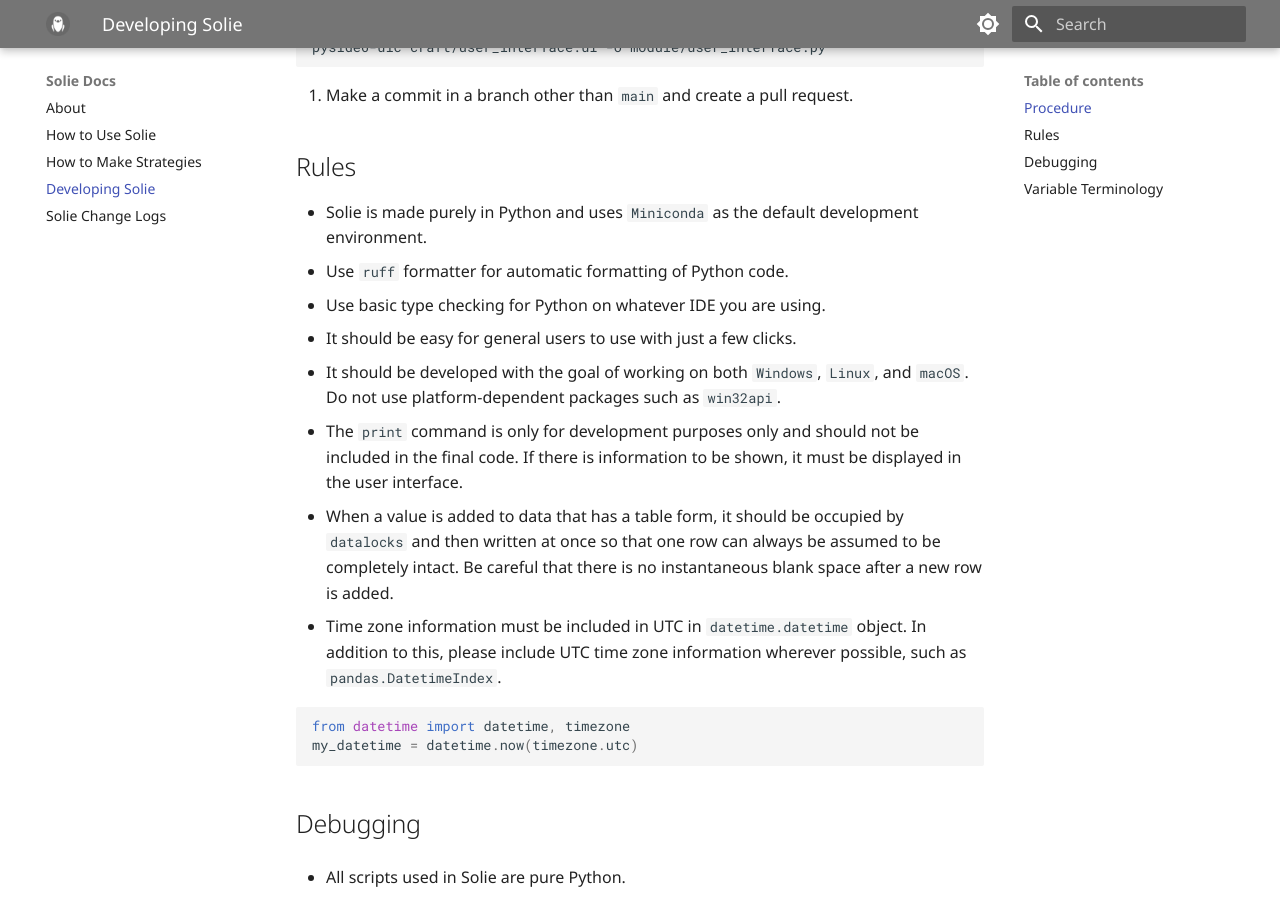
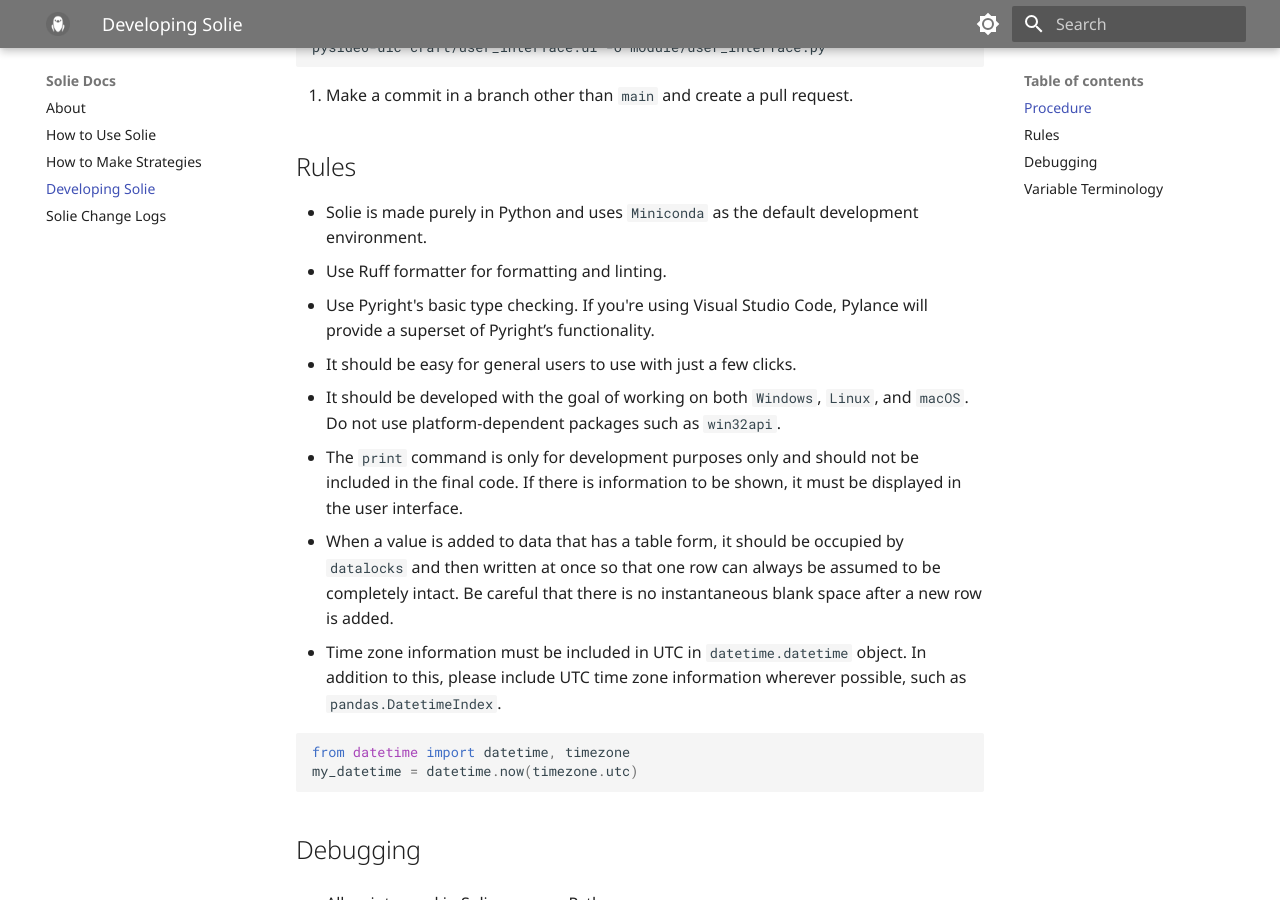
Before and after one commit to cunarist/solie, an MkDocs documentation site: the page built from documentation/docs/developing.md, in a window 1280 px wide and 900 px high, scrolled down 565 px. Built offline with MkDocs 1.6.1 and Material for MkDocs 9.7.7, drawn with Linux system fonts in a browser that asks for light colours.

Commit message:
Use Pyright for type checking

```diff
--- a/documentation/docs/developing.md
+++ b/documentation/docs/developing.md
@@ -28,8 +28,8 @@
 ## Rules
 
 - Solie is made purely in Python and uses `Miniconda` as the default development environment.
-- Use `ruff` formatter for automatic formatting of Python code.
-- Use basic type checking for Python on whatever IDE you are using.
+- Use Ruff formatter for formatting and linting.
+- Use Pyright's basic type checking. If you're using Visual Studio Code, Pylance will provide a superset of Pyright’s functionality.
 - It should be easy for general users to use with just a few clicks.
 - It should be developed with the goal of working on both `Windows`, `Linux`, and `macOS`. Do not use platform-dependent packages such as `win32api`.
 - The `print` command is only for development purposes only and should not be included in the final code. If there is information to be shown, it must be displayed in the user interface.
--- a/pyproject.toml
+++ b/pyproject.toml
@@ -2,3 +2,6 @@
 extend-select = ["N"]
 ignore = []
 exclude = ["module/user_interface.py"]
+
+[tool.pyright]
+typeCheckingMode = "basic"
```
